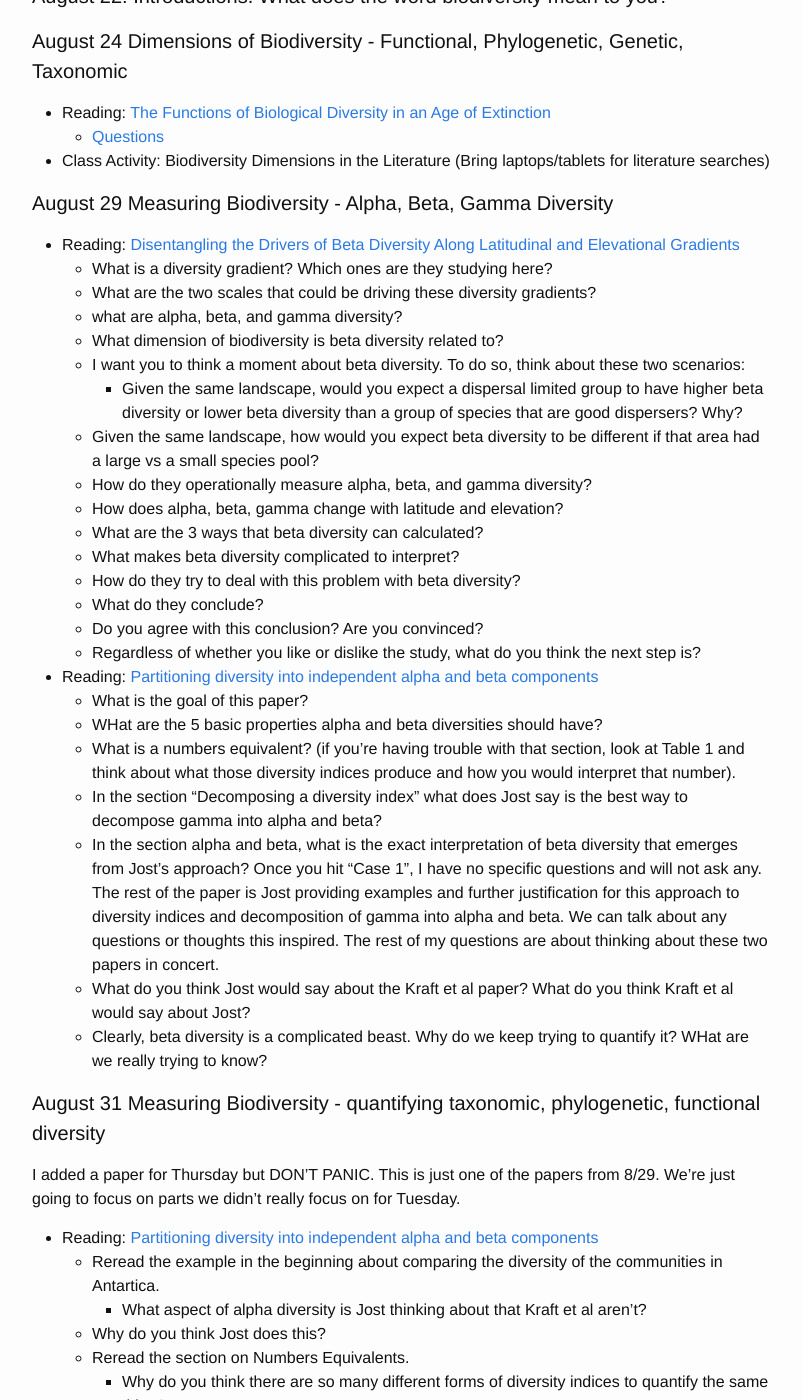
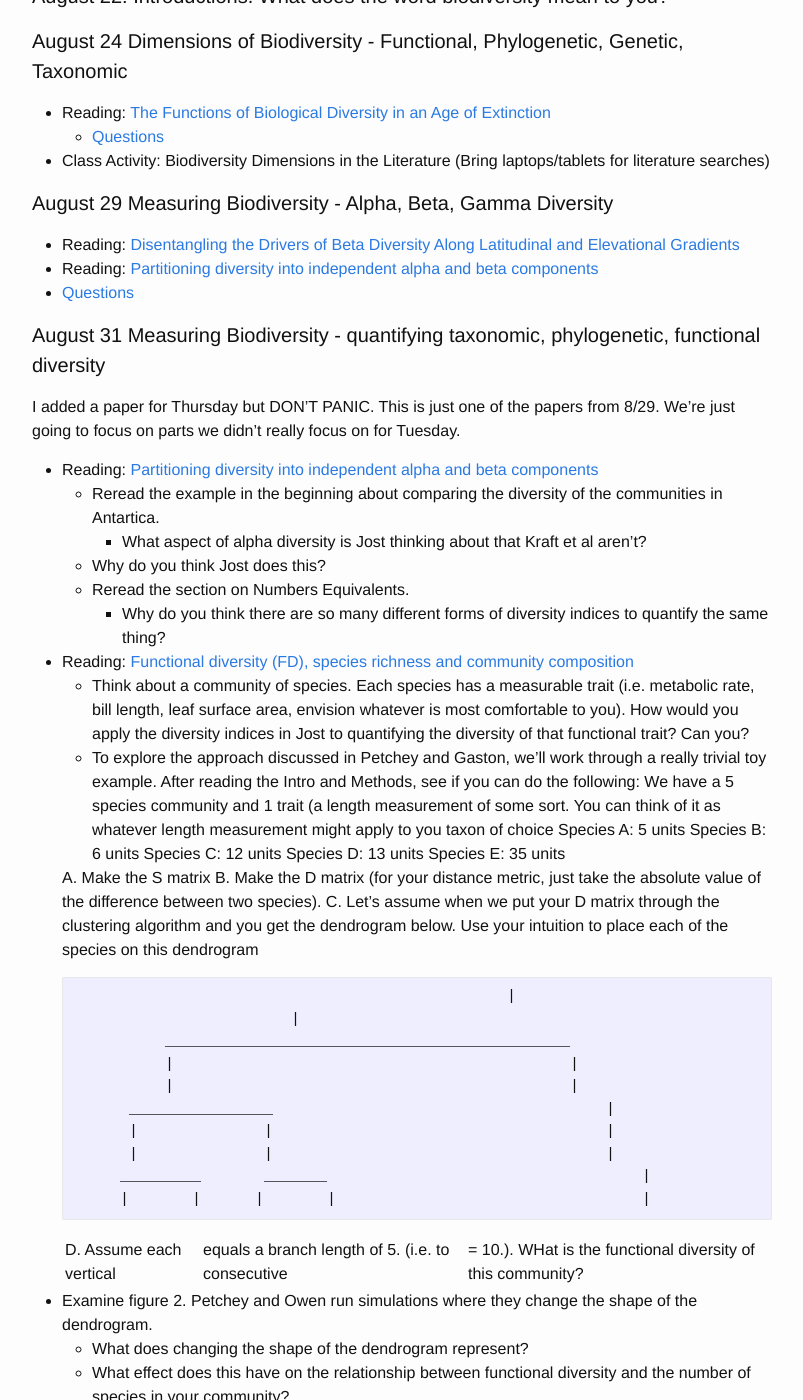
Before and after one commit to skmorgane/biodiversity-course, a Jekyll site: the page built from schedule.md, in a window 1280 px wide and 1400 px high, scrolled down 419 px. Shown: the whole window, without its empty margins (238-1041 px from the left). Built offline with Jekyll 4.4.1, drawn with Linux system fonts in a browser that asks for light colours.

Commit message:
Move Measuring Biodiversity questions

```diff
--- a/schedule.md
+++ b/schedule.md
@@ -20,30 +20,8 @@ IMPORTANT: if Date is followed by 2 asterisks then readings are not yet finalize
 #### August 29 Measuring Biodiversity - Alpha, Beta, Gamma Diversity
 
 * Reading: [Disentangling the Drivers of Beta Diversity Along Latitudinal and Elevational Gradients](https://doi.org/10.1126/science.1208584)
-    * What is a diversity gradient? Which ones are they studying here?
-    * What are the two scales that could be driving these diversity gradients?
-    * what are alpha, beta, and gamma diversity?
-    * What dimension of biodiversity is beta diversity related to?
-    * I want you to think a moment about beta diversity. To do so, think about these two scenarios:
-        * Given the same landscape, would you expect a dispersal limited group to have higher beta diversity or lower beta diversity than a group of species that are good dispersers? Why?
-	* Given the same landscape, how would you expect beta diversity to be different if that area had a large vs a small species pool?
-    * How do they operationally measure alpha, beta, and gamma diversity?
-    * How does alpha, beta, gamma change with latitude and elevation?
-    * What are the 3 ways that beta diversity can calculated?
-    * What makes beta diversity complicated to interpret?
-    * How do they try to deal with this problem with beta diversity?
-    * What do they conclude?
-    * Do you agree with this conclusion? Are you convinced?
-    * Regardless of whether you like or dislike the study, what do you think the next step is?
 * Reading: [Partitioning diversity into independent alpha and beta components](https://doi.org/10.1890/06-1736.1)
-    * What is the goal of this paper?
-    * WHat are the 5 basic properties alpha and beta diversities should have?
-    * What is a numbers equivalent? (if you're having trouble with that section, look at Table 1 and think about what those diversity indices produce and how you would interpret that number).
-    * In the section "Decomposing a diversity index" what does Jost say is the best way to decompose gamma into alpha and beta?
-    * In the section alpha and beta, what is the exact interpretation of beta diversity that emerges from Jost's approach?
-    Once you hit "Case 1", I have no specific questions and will not ask any. The rest of the paper is Jost providing examples and further justification for this approach to diversity indices and decomposition of gamma into alpha and beta. We can talk about any questions or thoughts this inspired. The rest of my questions are about thinking about these two papers in concert.
-    * What do you think Jost would say about the Kraft et al paper? What do you think Kraft et al would say about Jost?
-    * Clearly, beta diversity is a complicated beast. Why do we keep trying to quantify it? WHat are we really trying to know?
+* [Questions]({{ site.baseurl }}/questions/class3)
 
 #### August 31 Measuring Biodiversity - quantifying taxonomic, phylogenetic, functional diversity
 I added a paper for Thursday but DON'T PANIC. This is just one of the papers from 8/29. We're just going to focus on parts we didn't really focus on for Tuesday.
```
